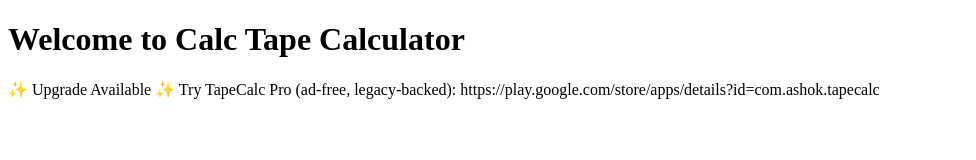
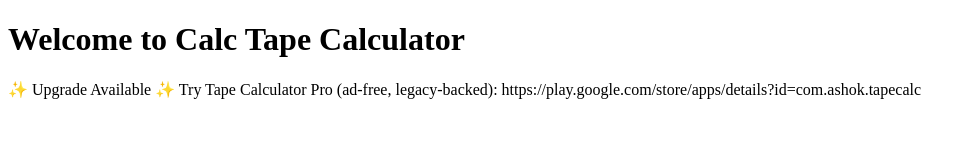
Before and after one commit to apgit/apgit.github.io, a plain HTML site: page index.html in a window 1280 px wide. Shown: the whole page, without its empty margins (0-976 px from the left). Drawn offline with Linux system fonts and the light colour scheme.

Commit message:
Update index.html

```diff
--- a/index.html
+++ b/index.html
@@ -4,7 +4,7 @@
   <body>
     <h1>Welcome to Calc Tape Calculator</h1>
     <p>✨ Upgrade Available ✨
-        Try TapeCalc Pro (ad-free, legacy-backed):
+        Try Tape Calculator Pro (ad-free, legacy-backed):
         https://play.google.com/store/apps/details?id=com.ashok.tapecalc</p>
   </body>
 </html>
```
